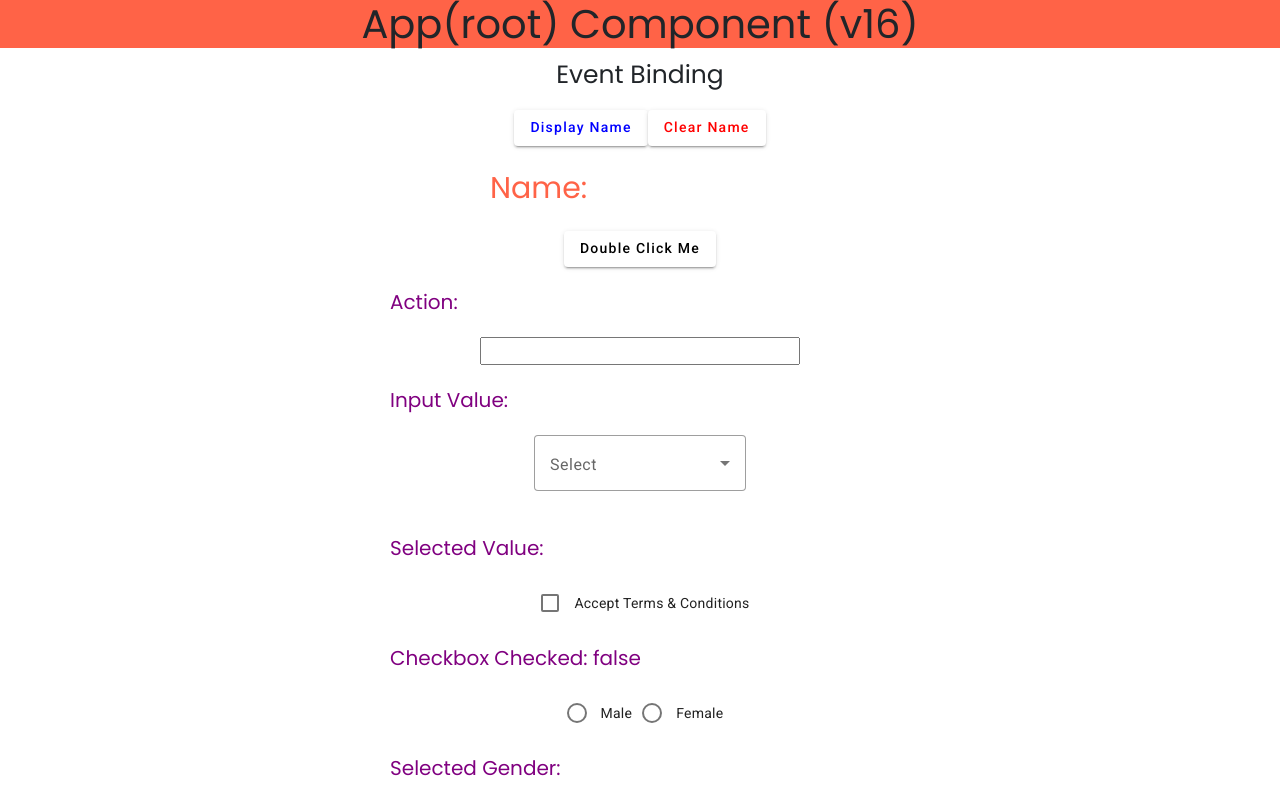
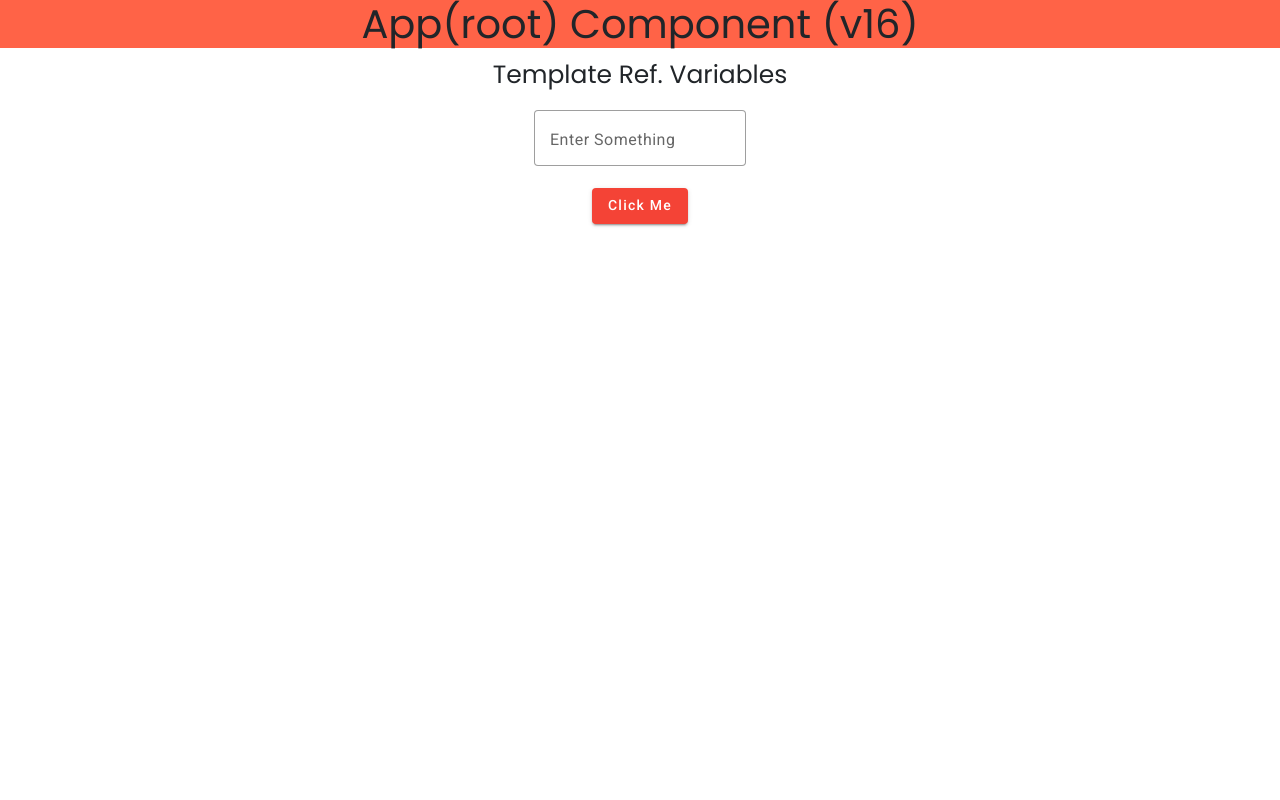
Before and after one commit to SatishKonduru/SELF-16, an Angular app: page / in a window 1280 px wide. Shown: the top 800 px of the page. Built offline with nearby package versions, Linux system fonts and the light colour scheme.

Commit message:
Template Ref. Variables

```diff
--- a/src/app/app.component.html
+++ b/src/app/app.component.html
@@ -6,4 +6,5 @@
 <!-- <app-property-binding></app-property-binding> -->
 <!-- <app-style-binding></app-style-binding> -->
 <!-- <app-class-binding></app-class-binding> -->
-<app-event-binding></app-event-binding>
+<!-- <app-event-binding></app-event-binding> -->
+<app-temp-ref-variables></app-temp-ref-variables>
--- a/src/app/app.module.ts
+++ b/src/app/app.module.ts
@@ -16,6 +16,7 @@ import { MatButtonModule } from '@angular/material/button';
 import { MatSelectModule } from '@angular/material/select';
 import { MatCheckboxModule } from '@angular/material/checkbox';
 import { MatRadioModule } from '@angular/material/radio';
+import { TempRefVariablesComponent } from './components/temp-ref-variables/temp-ref-variables.component';
 
 @NgModule({
   declarations: [
@@ -26,6 +27,7 @@ import { MatRadioModule } from '@angular/material/radio';
     StyleBindingComponent,
     ClassBindingComponent,
     EventBindingComponent,
+    TempRefVariablesComponent,
   ],
   imports: [
     BrowserModule,
--- /dev/null
+++ b/src/app/components/temp-ref-variables/temp-ref-variables.component.html
@@ -0,0 +1,24 @@
+<div style="display: flex; justify-content: center">
+  <p style="font-size: 25px">Template Ref. Variables</p>
+</div>
+<div
+  style="
+    display: flex;
+    justify-content: center;
+    align-items: center;
+    flex-direction: column;
+  "
+>
+  <mat-form-field appearance="outline">
+    <mat-label>Enter Something</mat-label>
+    <input matInput #inputValue />
+  </mat-form-field>
+  <button
+    mat-raised-button
+    color="warn"
+    (click)="getInputValue(inputValue.value)"
+  >
+    Click Me
+  </button>
+  <p style="font-size: 30px; color: orangered">{{ message }}</p>
+</div>
--- /dev/null
+++ b/src/app/components/temp-ref-variables/temp-ref-variables.component.ts
@@ -0,0 +1,13 @@
+import { Component } from '@angular/core';
+
+@Component({
+  selector: 'app-temp-ref-variables',
+  templateUrl: './temp-ref-variables.component.html',
+  styleUrls: ['./temp-ref-variables.component.css'],
+})
+export class TempRefVariablesComponent {
+  message = '';
+  getInputValue(value: any) {
+    this.message = value;
+  }
+}
```
Also changed, not shown: src/app/components/temp-ref-variables/temp-ref-variables.component.css (added).
